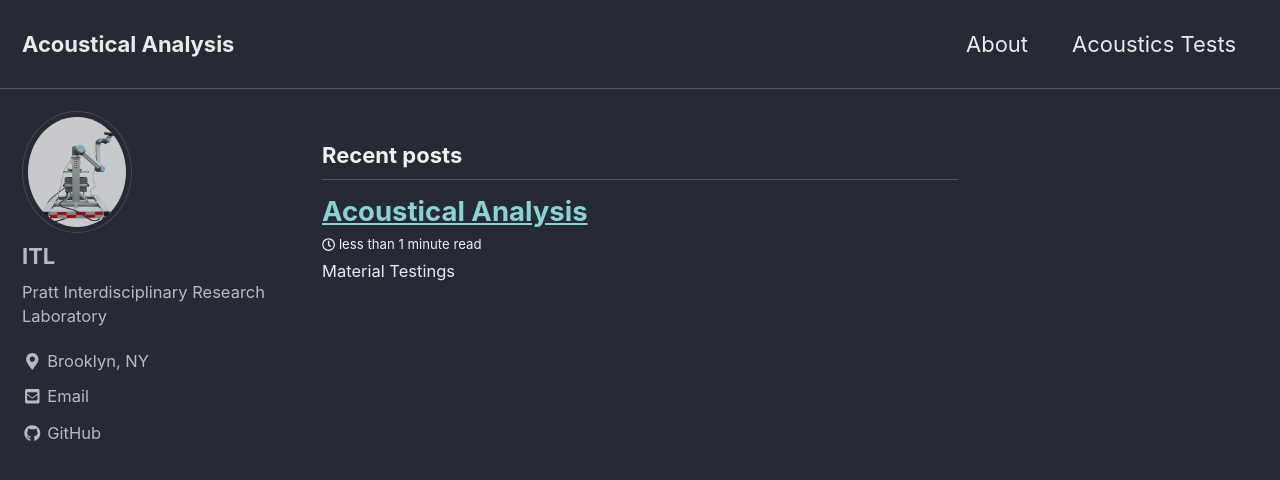
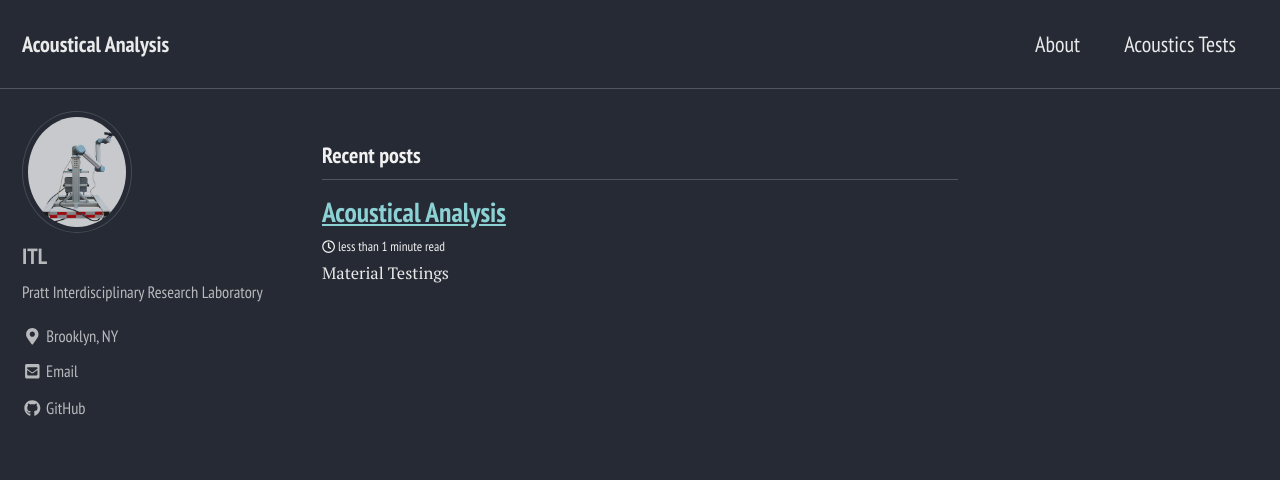
Before and after one commit to tedngai/itldatafactory, a Jekyll site: the page built from index.html, in a window 1280 px wide and 900 px high. Shown: the top 480 px of the window. Built offline with Jekyll 4.4.1, drawn with Linux system fonts in a browser that asks for light colours; cached includes are drawn as plain includes; the list of posts is cut into pages by our own code.

Commit message:
new edit

```diff
--- a/_sass/minimal-mistakes/_variables.scss
+++ b/_sass/minimal-mistakes/_variables.scss
@@ -6,15 +6,15 @@
    Typography
    ========================================================================== */
 
-$doc-font-size: 16 !default;
+$doc-font-size: 14 !default;
 
 /* paragraph indention */
 $paragraph-indent: false !default; // true, false (default)
 $indent-var: 1.3em !default;
 
 /* system typefaces */
-$serif: Georgia, Times, serif !default;
-$sans-serif: -apple-system, BlinkMacSystemFont, "Roboto", "Segoe UI",
+$serif: "PT Serif", Georgia, Times, serif !default;
+$sans-serif: "PT Sans Narrow", -apple-system, BlinkMacSystemFont, "Roboto", "Segoe UI",
   "Helvetica Neue", "Lucida Grande", Arial, sans-serif !default;
 $monospace: Monaco, Consolas, "Lucida Console", monospace !default;
 
@@ -29,8 +29,8 @@ $bodoni: "Bodoni MT", serif !default;
 $calisto: "Calisto MT", serif !default;
 $garamond: Garamond, serif !default;
 
-$global-font-family: $sans-serif !default;
-$header-font-family: $sans-serif !default;
+$global-font-family: $serif !default;
+$header-font-family: $sans-serif-narrow !default;
 $caption-font-family: $serif !default;
 
 /* type scale */
```
